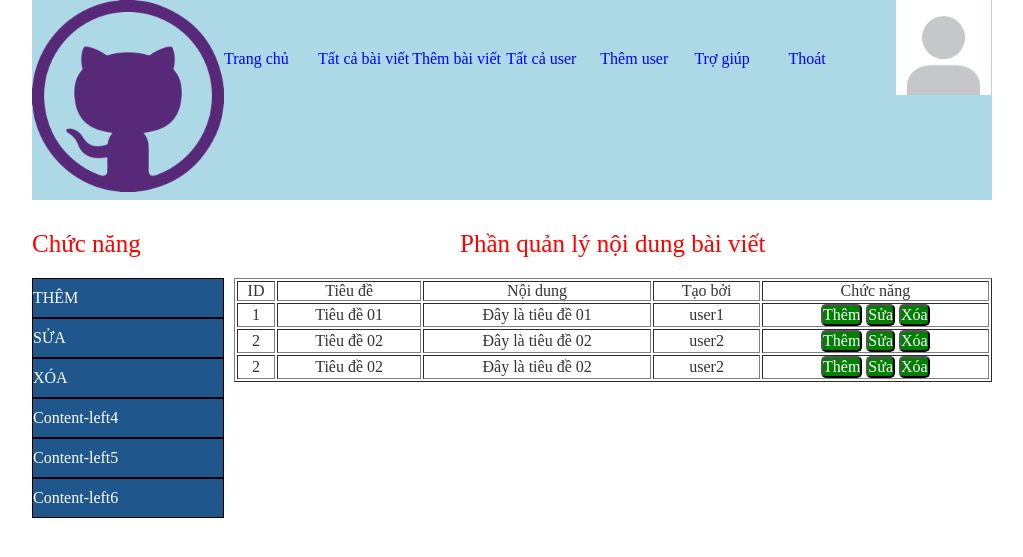
After one commit to nguyenxuanchientuan96/Web_Club_Uneti, a PHP site: page /admin/danh-sach-post.php in a window 1280 px wide. The commit adds this page. Shown: the top 557 px of the page, without its empty margins (128-1151 px from the left). Run offline with PHP 8.4, Linux system fonts and the light colour scheme.

Commit message:
uneti_cms_simple

```diff
--- /dev/null
+++ b/tuan18/admin/danh-sach-post.php
@@ -0,0 +1,105 @@
+<!doctype html>
+<html>
+	<head>
+		<meta charset="utf-8">
+		<meta name="viewport" content="width=device-width, initial-scale=1.0">
+		<title> QL Bài Viết </title>
+		<link rel="stylesheet" type="text/css" href="../css/qlbaiviet.css">
+		<link rel="stylesheet" type="text/css" href="../css/qlbaivietrespon.css">
+	</head>
+	<body>
+		<div id="header">
+			<a class="logo">
+				<img src="../img/logo.png" alt="logo" title="logo">
+			</a> <!-- .logo -->
+
+			<div class="menu">
+				<ul>
+					<li> <a href="#"> Trang chủ </a> </li>
+					<li> <a href="#"> Tất cả bài viết </a></li>
+					<li> <a href="#"> Thêm bài viết</a></li>
+					<li> <a href="#"> Tất cả user </a> </li>
+					<li> <a href="#"> Thêm user </a> </li>
+					<li> <a href="#"> Trợ giúp </a> </li>
+					<li> <a href="#"> Thoát </a></li>
+				</ul>
+			</div> <!-- .menu -->
+
+			<div class="user">
+				<ul>
+					<li> <a href="#"> <img src="../img/user.png"> </a>
+						<ul class="sub-menu">
+							<li> <a href="#"> Add account  </a></li>
+							<li> <a href="#"> Sign out </a> </li>
+						</ul>
+					</li>
+				</ul>
+			</div>
+		</div> <!-- #header -->
+
+
+		<div id="content">
+			<div class="content-left">
+				<p> Chức năng </p>
+				<ul>
+					<li> <a href="#"> THÊM  </a> </li>
+					<li> <a href="#"> SỬA  </a> </li>
+					<li> <a href="#"> XÓA  </a> </li>
+					<li> <a href="#"> Content-left4 </a> </li>
+					<li> <a href="#"> Content-left5 </a> </li>
+					<li> <a href="#"> Content-left6 </a> </li>
+				</ul>
+			</div> <!-- .content-left -->
+
+			<div class="main-content">
+				<p> Phần quản lý nội dung bài viết </p>
+				<table border="1">
+					<tr>
+						<td> ID </td>
+						<td> Tiêu đề </td>
+						<td> Nội dung </td>
+						<td> Tạo bởi </td>
+						<td> Chức năng</td>
+					</tr>
+					<tr>
+						<td> 1 </td>
+						<td> Tiêu đề 01 </td>
+						<td> Đây là tiêu đề 01 </td>
+						<td> user1 </td>
+						<td>
+							<input type="submit" name="submitadd" value="Thêm">
+							<input type="submit" name="submitedit" value="Sửa">
+							<input type="submit" name="submitdel" value="Xóa">
+						</td>
+					</tr>
+
+					<tr>
+						<td> 2 </td>
+						<td> Tiêu đề 02 </td>
+						<td> Đây là tiêu đề 02 </td>
+						<td> user2 </td>
+						<td>
+							<input type="submit" name="submitadd" value="Thêm">
+							<input type="submit" name="submitedit" value="Sửa">
+							<input type="submit" name="submitdel" value="Xóa">
+						</td>
+					</tr>
+
+					<tr>
+						<td> 2 </td>
+						<td> Tiêu đề 02 </td>
+						<td> Đây là tiêu đề 02 </td>
+						<td> user2 </td>
+						<td>
+							<input type="submit" name="submitadd" value="Thêm">
+							<input type="submit" name="submitedit" value="Sửa">
+							<input type="submit" name="submitdel" value="Xóa">
+						</td>
+					</tr>
+
+				</table>
+			</div> <!-- .main-content -->
+
+		</div>
+	</body>
+</html>
--- a/tuan18/inc/lib.php
+++ b/tuan18/inc/lib.php
@@ -6,5 +6,4 @@
 	}else{
 		mysqli_set_charset($conn, "utf8");
 	}
-
 ?>
```
Also changed, not shown: tuan18/index.php (+13 -4 lines), tuan18/template/header.php (+16 -6 lines), tuan18/admin/danh-sach-the-loai.php (added).
